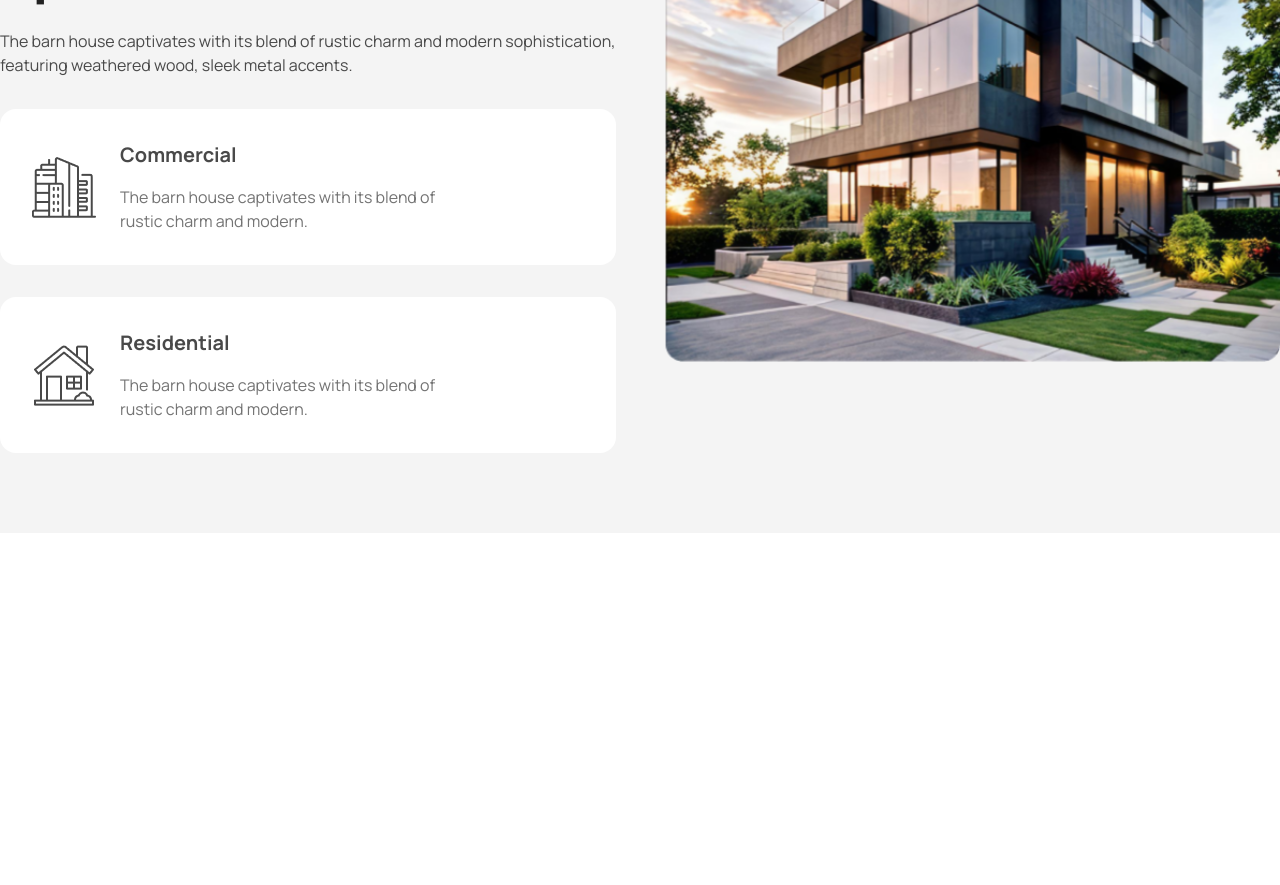
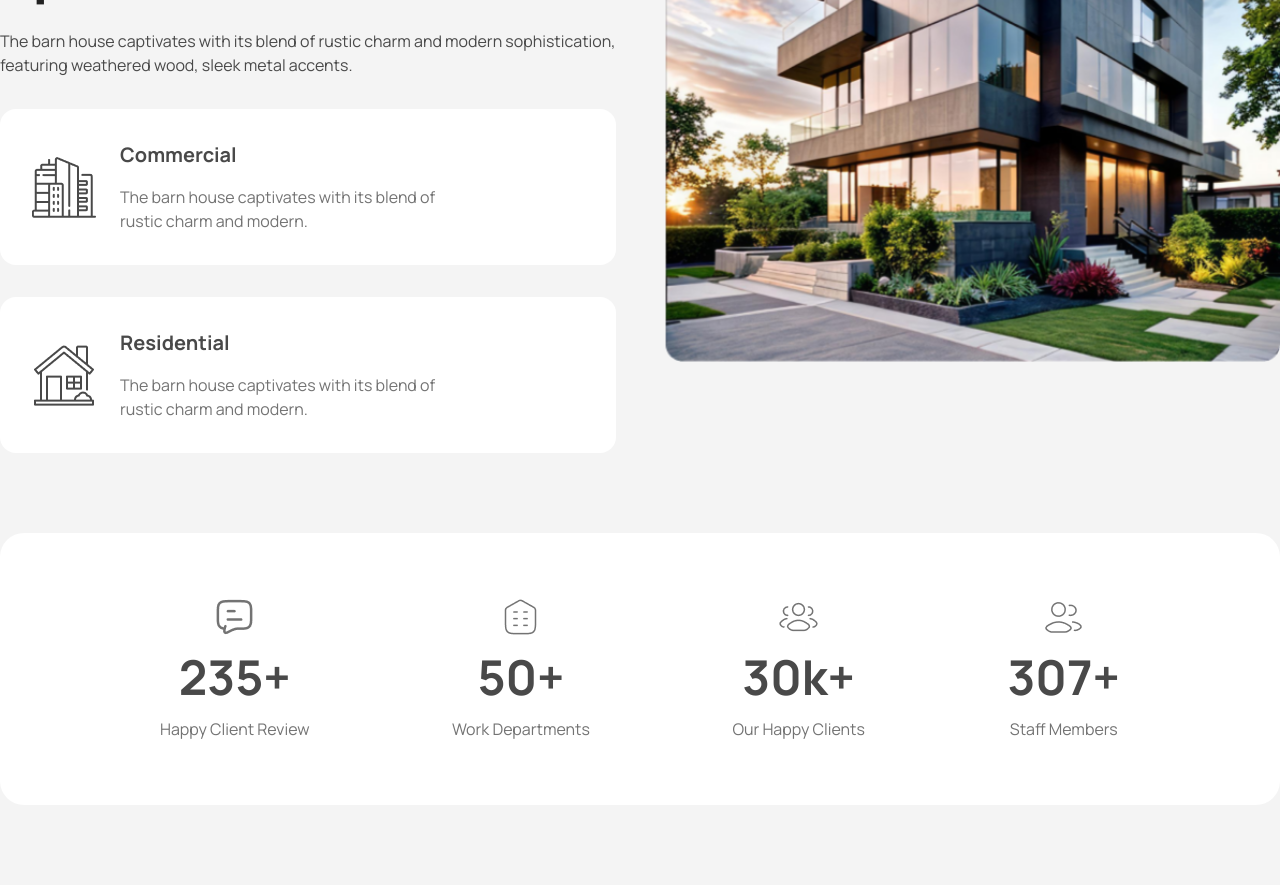
Before and after one commit to dev-alif/rinterio-page, a plain HTML site: page index.html in a window 1280 px wide. Shown: the part 1403-2288 px from the top of the page. Before the commit the page ends 1936 px from the top, so only its background shows below. Drawn offline with nearby package versions, Linux system fonts and the light colour scheme.

Commit message:
stats section desktop done

```diff
--- a/index.html
+++ b/index.html
@@ -87,21 +87,25 @@
             <div class="container mx-auto py-20 flex justify-between items-center gap-12">
                 <div class="flex-1 space-y-8">
                     <img class="-ml-16" src="assets/Vector.png" alt="">
-                    <button class="bg-white rounded-full py-2 px-4 text-[#494949]"><i class="fa-solid fa-arrow-right-long"></i> About Us</button>
+                    <button class="bg-white rounded-full py-2 px-4 text-[#494949]"><i
+                            class="fa-solid fa-arrow-right-long"></i> About Us</button>
                     <h2 class="text-[#212121] font-bold text-6xl">We design thoughtful, liveable spaces</h2>
-                    <p class="text-[#494949]">The barn house captivates with its blend of rustic charm and modern sophistication, featuring weathered wood, sleek metal accents.</p>
+                    <p class="text-[#494949]">The barn house captivates with its blend of rustic charm and modern
+                        sophistication, featuring weathered wood, sleek metal accents.</p>
                     <div class="bg-white p-8 rounded-2xl flex justify-start items-center gap-6">
                         <img src="assets/commercial.png" alt="">
                         <div class="space-y-4">
                             <h4 class="font-bold text-xl text-[#494949]">Commercial</h4>
-                            <p class="w-3/4 text-[#737373]">The barn house captivates with its blend of rustic charm and modern.</p>
+                            <p class="w-3/4 text-[#737373]">The barn house captivates with its blend of rustic charm and
+                                modern.</p>
                         </div>
                     </div>
                     <div class="bg-white p-8 rounded-2xl flex justify-start items-center gap-6">
                         <img src="assets/residential.png" alt="">
                         <div class="space-y-4">
                             <h4 class="font-bold text-xl text-[#494949]">Residential</h4>
-                            <p class="w-3/4 text-[#737373]">The barn house captivates with its blend of rustic charm and modern.</p>
+                            <p class="w-3/4 text-[#737373]">The barn house captivates with its blend of rustic charm and
+                                modern.</p>
                         </div>
                     </div>
                 </div>
@@ -110,6 +114,32 @@
                 </div>
             </div>
         </section>
+
+        <!-- stats section -->
+        <section class="bg-[#F4F4F4] pb-20">
+            <div class="container mx-auto bg-white rounded-3xl flex justify-between items-center py-16 px-40">
+                <div class="text-center space-y-4">
+                    <img class="mx-auto" src="assets/comment-01.png" alt="">
+                    <h3 class="text-[#494949] font-bold text-5xl">235+</h3>
+                    <p class="text-[#737373]">Happy Client Review</p>
+                </div>
+                <div class="text-center space-y-4">
+                    <img class="mx-auto" src="assets/departement.png" alt="">
+                    <h3 class="text-[#494949] font-bold text-5xl">50+</h3>
+                    <p class="text-[#737373]">Work Departments</p>
+                </div>
+                <div class="text-center space-y-4">
+                    <img class="mx-auto" src="assets/Group 8.png" alt="">
+                    <h3 class="text-[#494949] font-bold text-5xl">30k+</h3>
+                    <p class="text-[#737373]">Our Happy Clients</p>
+                </div>
+                <div class="text-center space-y-4">
+                    <img class="mx-auto" src="assets/user-multiple.png" alt="">
+                    <h3 class="text-[#494949] font-bold text-5xl">307+</h3>
+                    <p class="text-[#737373]">Staff Members</p>
+                </div>
+            </div>
+        </section>
     </main>
 </body>
 
```
Also changed, not shown: assets/Group 8.png (added), assets/comment-01.png (added), assets/departement.png (added), assets/user-multiple.png (added), 1 other file.
